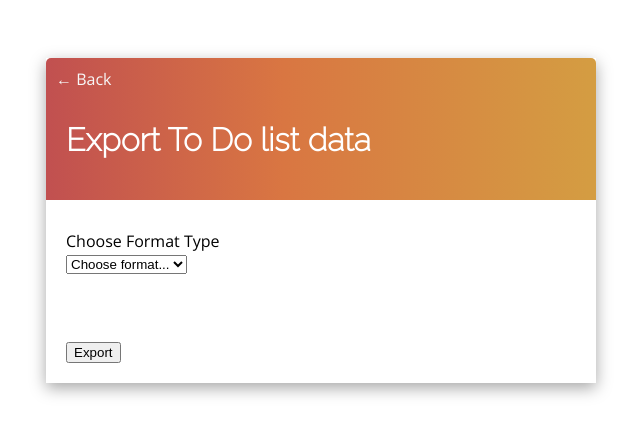
After one commit to Karalito/To-do-list-App, a Django app: template base/templates/base/export_data.html in a window 1280 px wide. The commit adds this page. Shown: the top 435 px of the page, without its empty margins (319-959 px from the left). Run offline with Django 3.2, Linux system fonts and the light colour scheme; the template is opened without the code that fills it, so the values that code supplies are empty.

Commit message:
Added user data export function to JSON,CSV,EXCEl

```diff
--- a/base/admin.py
+++ b/base/admin.py
@@ -1,4 +1,5 @@
+from base.views import TaskList
 from django.contrib import admin
-from .models import Task
+from .models import *
 
 admin.site.register(Task)
--- /dev/null
+++ b/base/templates/base/export_data.html
@@ -0,0 +1,24 @@
+{% extends 'base/main.html' %}
+{% block content %}
+
+<div class="header-bar" style="display: block;">
+  <a href="{% url 'tasks' %}">&#8592; Back</a>
+  <h1 style="padding: 10px;">Export To Do list data</h1>
+</div>
+
+  <div class="card-body">
+    <form role="form" method="POST" action="{% url 'export-data' %}" enctype="multipart/form-data">
+      {% csrf_token %}
+        <div class="form-group">
+          <label>Choose Format Type</label>
+          <select class="custom-select" name="file-format">
+            <option selected>Choose format...</option>
+            <option>CSV</option>
+            <option>JSON</option>
+            <option>XLS (Excel)</option>
+          </select>
+        </div> <br><br><br>
+      <button type="submit" class="btn btn-info btn-block">Export</button>
+    </form>
+  </div>
+{% endblock %}
--- a/base/urls.py
+++ b/base/urls.py
@@ -1,6 +1,7 @@
+from django.contrib.auth import views
 from base.models import Task
 from django.urls import path
-from .views import CustomLoginView, RegisterPage, TaskList, TaskDetail, TaskCreate, TaskUpdate, TaskDelete
+from .views import CustomLoginView, RegisterPage, TaskList, TaskDetail, TaskCreate, TaskUpdate, TaskDelete, TaskExport
 from django.contrib.auth.views import LogoutView
 
 urlpatterns = [
@@ -13,4 +14,5 @@ urlpatterns = [
     path('task-create/', TaskCreate.as_view(), name='task-create'),
     path('task-update/<int:pk>/', TaskUpdate.as_view(), name='task-update'),
     path('task-delete/<int:pk>/', TaskDelete.as_view(), name='task-delete'),
+    path('export-data/', TaskExport.as_view(), name='export-data'),
 ]
```
Also changed, not shown: base/resources.py (added, +7 -0 lines), base/templates/base/task_list.html (+6 -5 lines), base/views.py (+44 -3 lines).
